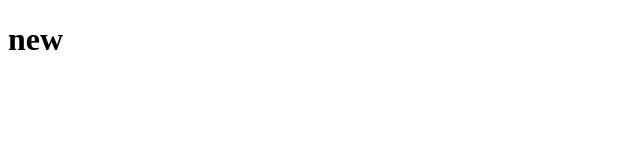
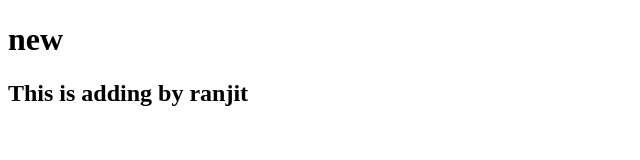
Before and after one commit to ranjit-nothing101/nothing, a plain HTML site: page index.html in a window 1280 px wide. Shown: the whole page, without its empty margins (0-640 px from the left). Drawn offline with Linux system fonts and the light colour scheme.

Commit message:
this is adding by ranjit 2048

```diff
--- a/index.html
+++ b/index.html
@@ -8,6 +8,6 @@
   </head>
   <body>
     <h1>new</h1>
-
+    <h2>This is adding by ranjit</h2>
   </body>
 </html>
```
